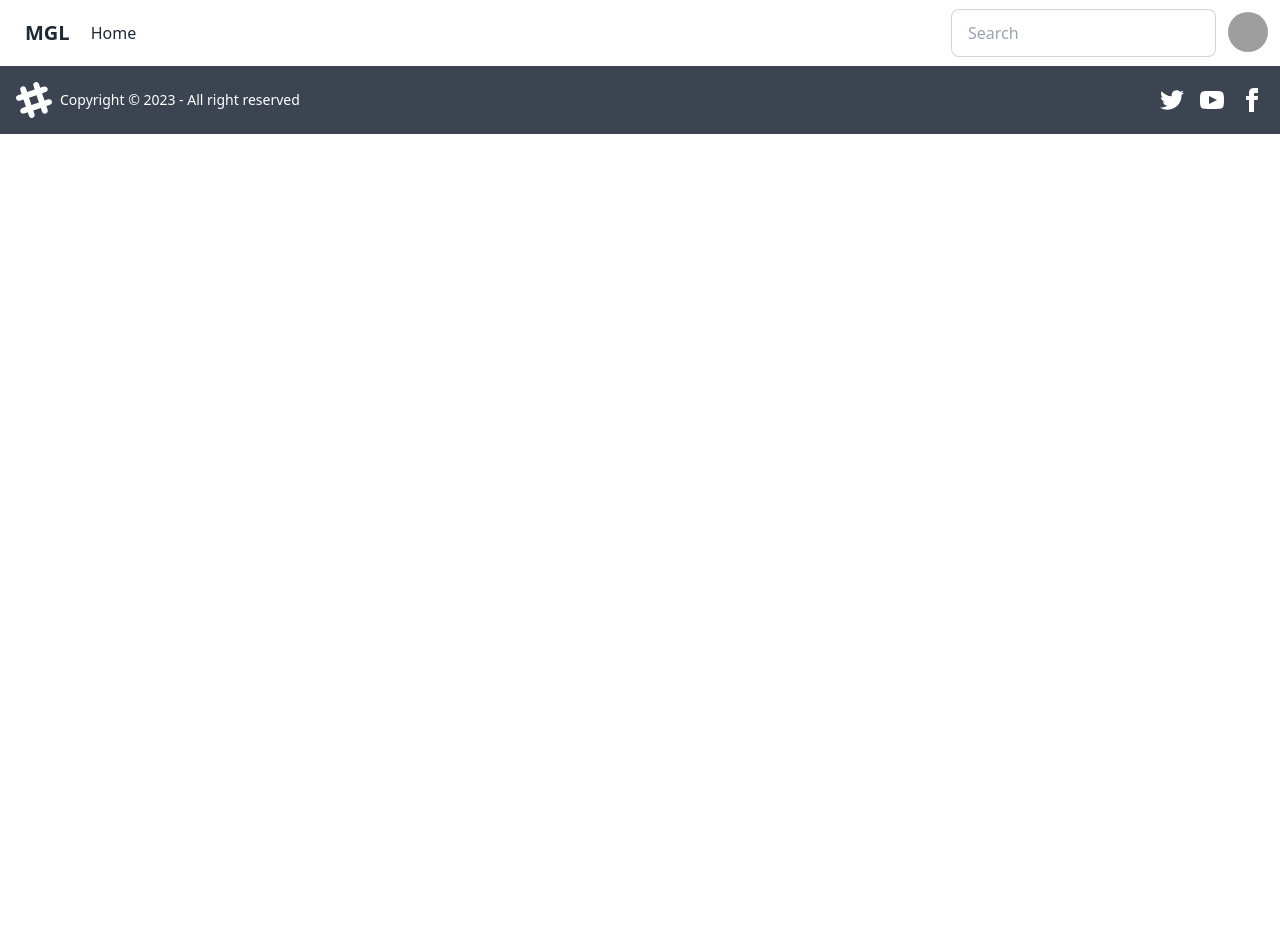
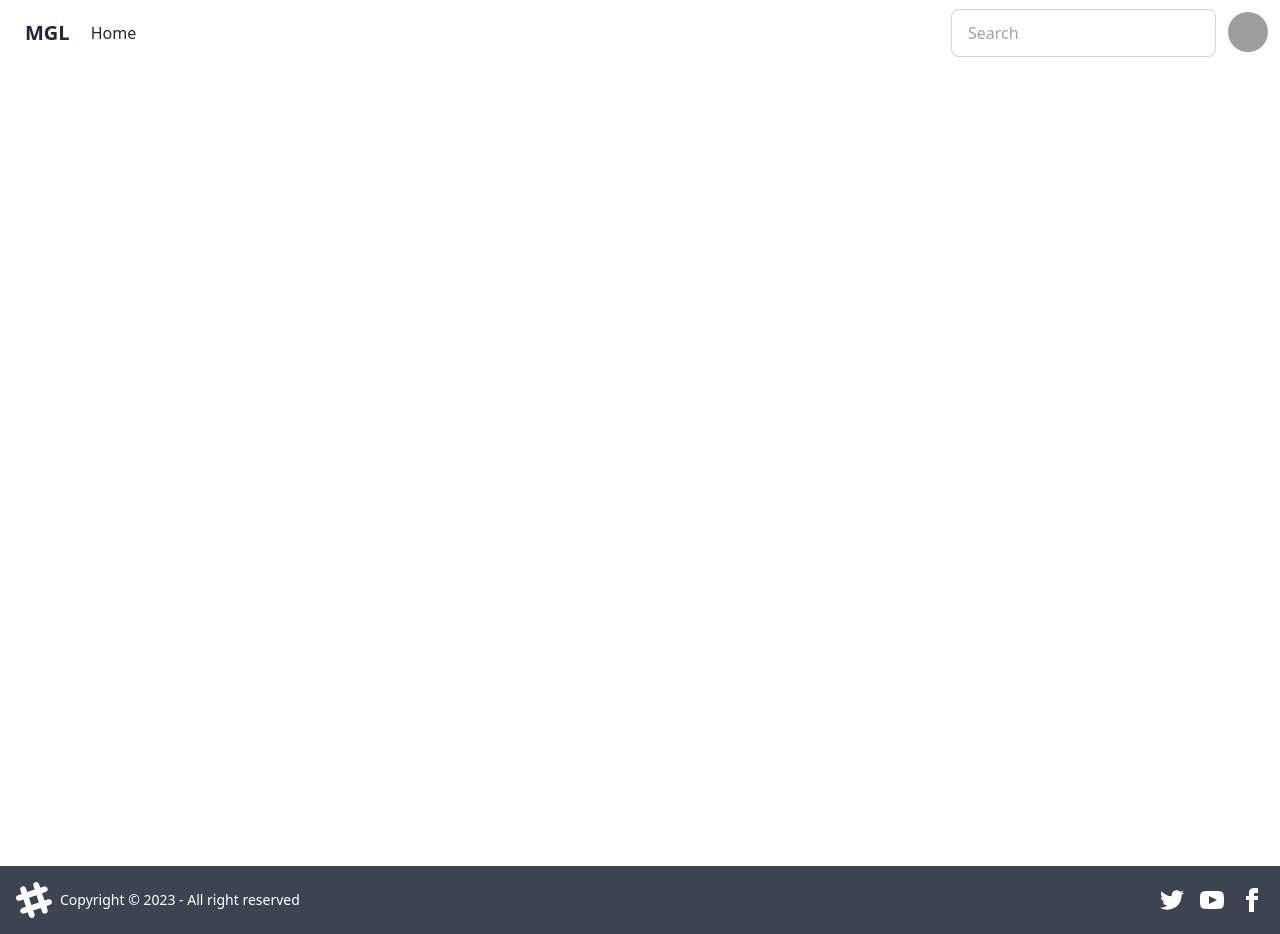
Before and after one commit to sf-dev-git/my-games-library, a Next.js app: page / in a window 1280 px wide. Before the commit the page ends 800 px from the top, so only its background shows below. Built offline with nearby package versions, Linux system fonts and the light colour scheme; grey boxes are pictures that could not be loaded.

Commit message:
fix style and strcture

```diff
--- a/src/components/Layout.tsx
+++ b/src/components/Layout.tsx
@@ -1,5 +1,5 @@
 import React from 'react';
 
 export default function Layout({children}: React.PropsWithChildren) {
-    return  <main>{children}</main>;
+    return  <main className="min-h-screen">{children}</main>;
 }
--- a/src/components/Navbar.tsx
+++ b/src/components/Navbar.tsx
@@ -2,7 +2,7 @@ import { navLinks } from "../utils/navLinks";
 import Link from "next/link";
 
 export default function () {
-    return  <div className="navbar bg-base-100">
+    return  <nav className="navbar bg-base-100">
                 <div className="flex-1">
                     <a className="btn btn-ghost normal-case text-xl">MGL</a>
                     { navLinks.map((link, index) => {
@@ -36,6 +36,6 @@ export default function () {
                         </ul>
                     </div>
                 </div>
-            </div>
+            </nav>
     ;
 }
```
